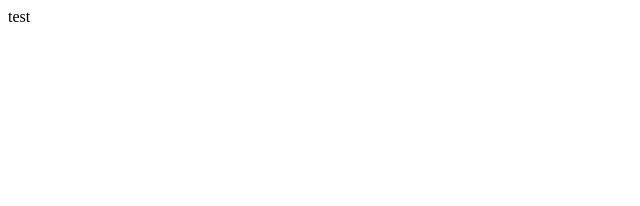
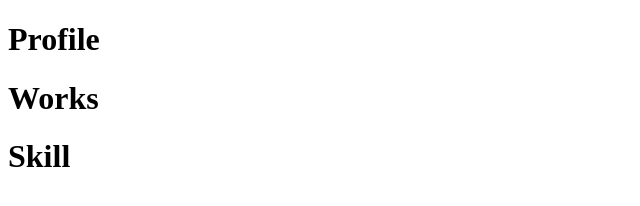
Before and after one commit to spsp69tmt-lab/index, a plain HTML site: page index.html in a window 1280 px wide. Shown: the whole page, without its empty margins (0-640 px from the left). Drawn offline with Linux system fonts and the light colour scheme.

Commit message:
20250802_h1

```diff
--- a/index.html
+++ b/index.html
@@ -7,6 +7,10 @@
 		<title>index</title>
 	</head>
 	<body>
-		test
+		<h1>Profile</h1>
+
+		<h1>Works</h1>
+
+		<h1>Skill</h1>
 	</body>
 </html>
```
